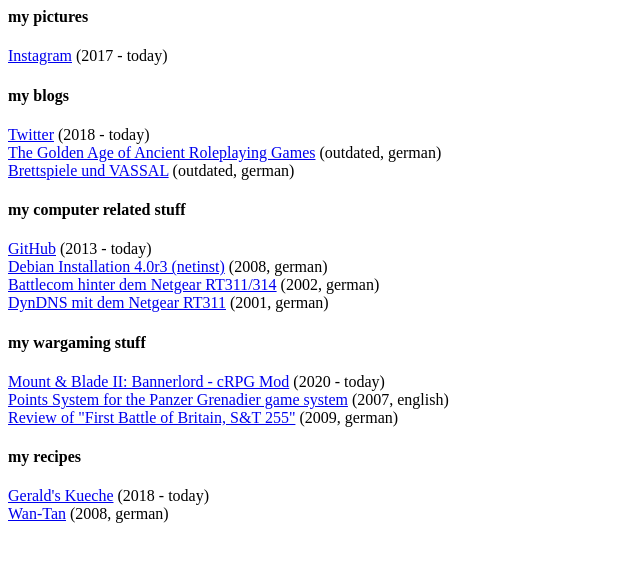
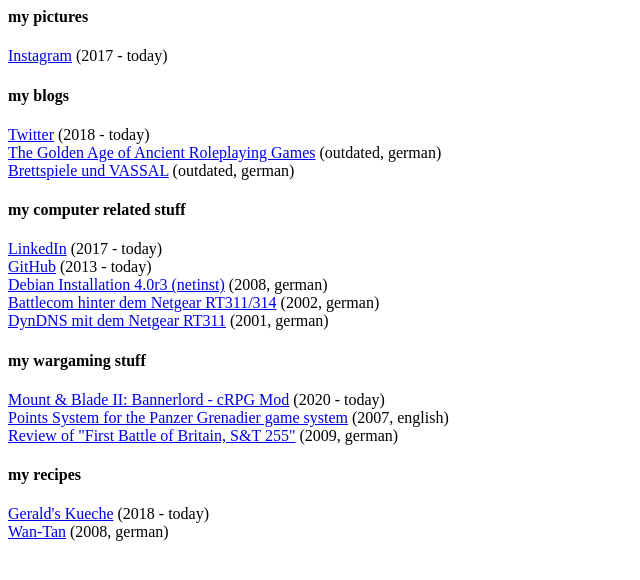
Before and after one commit to gmzabos/gmzabos.github.io, a plain HTML site: page documents/index.html in a window 1280 px wide. Shown: the whole page, without its empty margins (0-640 px from the left). Drawn offline with Linux system fonts and the light colour scheme.

Commit message:
Update index.html

```diff
--- a/documents/index.html
+++ b/documents/index.html
@@ -10,6 +10,7 @@
 <a href="http://gmzgames.blogspot.com/">Brettspiele und VASSAL</a> (outdated, german)
 
 <h4>my computer related stuff</h4>
+<a href="https://www.linkedin.com/in/gerald-markus-zabos/">LinkedIn</a> (2017 - today)<br>
 <a href="https://github.com/gmzabos">GitHub</a> (2013 - today)<br>
 <a href="./computer/Debian-Standardinstallation_4.0r3netinst.pdf">Debian Installation 4.0r3 (netinst)</a> (2008, german)<br>
 <a href="./computer/rt311_battlecom.txt">Battlecom hinter dem Netgear RT311/314</a> (2002, german)<br>
```
